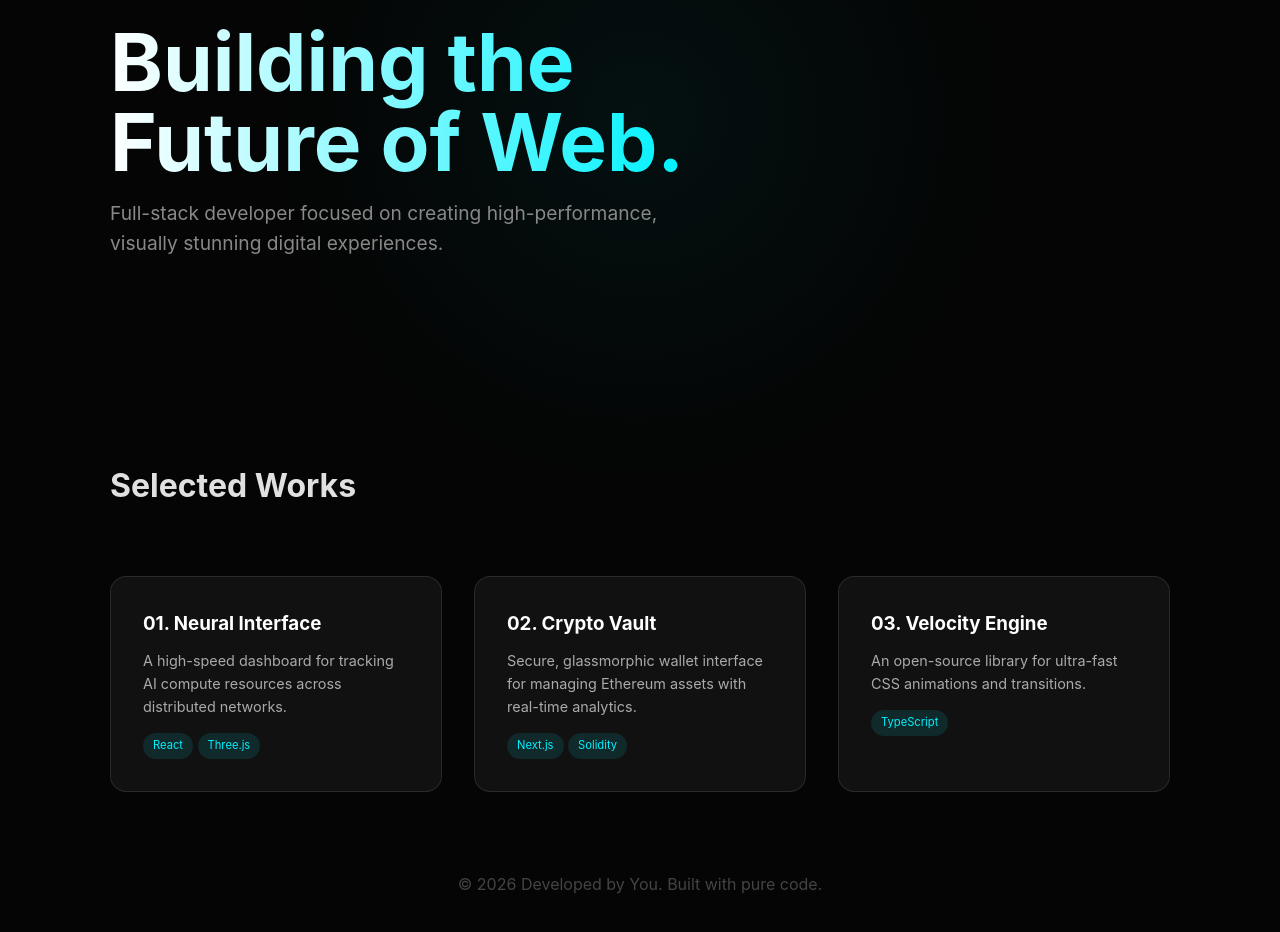
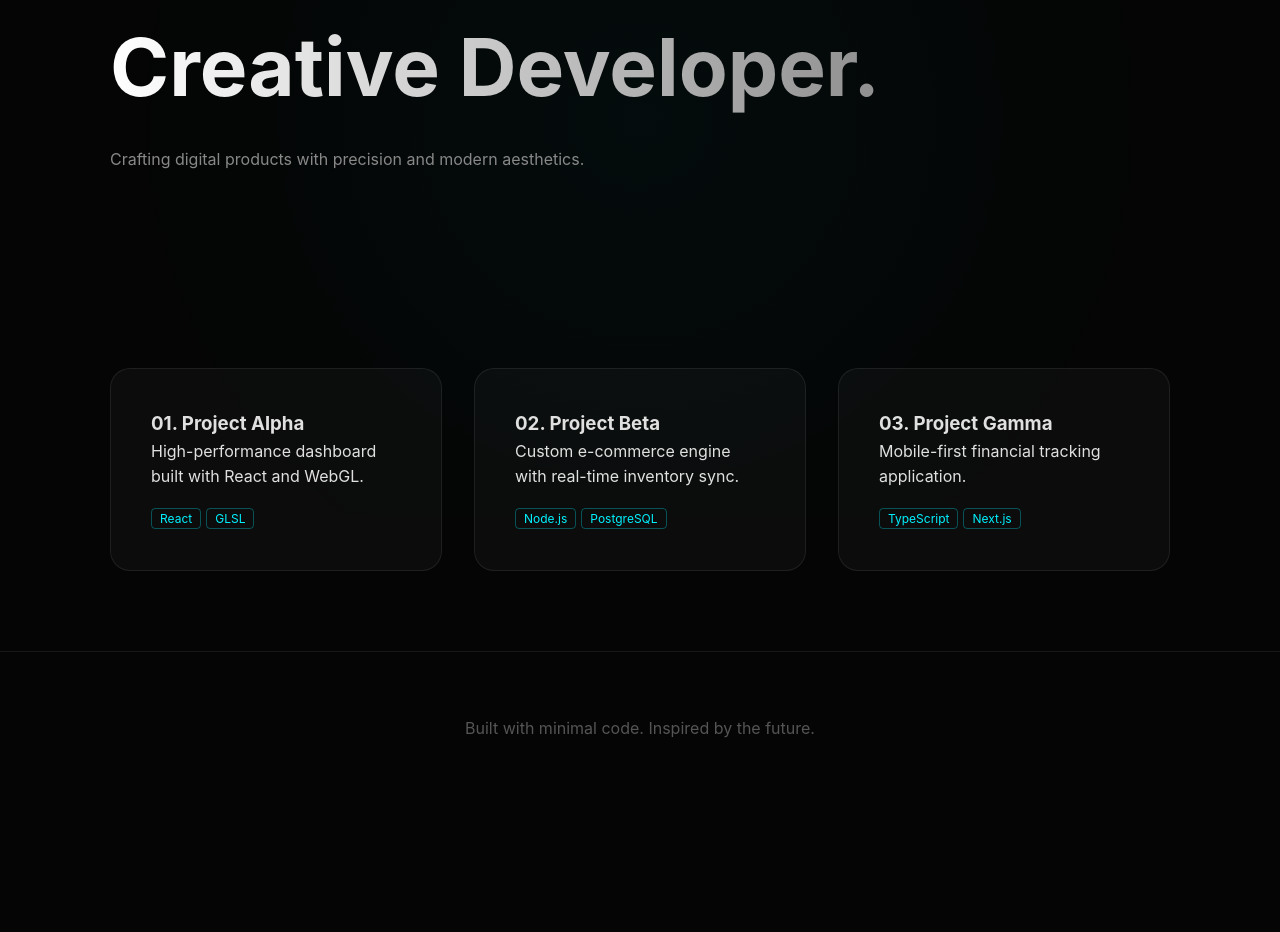
Before and after one commit to eshanawasthi021/Dev, a plain HTML site: page index.html in a window 1280 px wide. Shown: the part 282-1214 px from the top of the page. After the commit the page ends 1088 px from the top, so only its background shows below. Drawn offline with nearby package versions, Linux system fonts and the light colour scheme.

Commit message:
Update index.html

```diff
--- a/index.html
+++ b/index.html
@@ -4,14 +4,13 @@
     <meta charset="UTF-8">
     <meta name="viewport" content="width=device-width, initial-scale=1.0">
     <title>Dev Portfolio | 2026</title>
-    <script src="https://unpkg.com/lucide@latest"></script>
     <style>
         :root {
             --bg: #050505;
-            --card-bg: rgba(255, 255, 255, 0.05);
+            --card-bg: rgba(255, 255, 255, 0.03);
             --accent: #00f2ff;
             --text: #e0e0e0;
-            --glass-border: rgba(255, 255, 255, 0.1);
+            --glass-border: rgba(255, 255, 255, 0.08);
         }
 
         * { margin: 0; padding: 0; box-sizing: border-box; }
@@ -23,11 +22,11 @@
             line-height: 1.6;
         }
 
-        /* Animated Background Gradient */
+        /* Background Glow */
         .bg-glow {
             position: fixed;
             top: 0; left: 0; width: 100%; height: 100%;
-            background: radial-gradient(circle at 50% 50%, rgba(0, 242, 255, 0.05) 0%, transparent 50%);
+            background: radial-gradient(circle at 50% 50%, rgba(0, 242, 255, 0.03) 0%, transparent 70%);
             z-index: -1;
         }
 
@@ -35,122 +34,141 @@
             display: flex;
             justify-content: space-between;
             padding: 2rem 10%;
-            backdrop-filter: blur(10px);
             position: sticky;
             top: 0;
             z-index: 100;
+            background: rgba(5, 5, 5, 0.8);
+            backdrop-filter: blur(10px);
         }
 
-        .logo { font-weight: 800; font-size: 1.5rem; letter-spacing: -1px; color: var(--accent); }
+        .logo { font-weight: 800; color: var(--accent); }
 
         .container { max-width: 1100px; margin: 0 auto; padding: 0 20px; }
 
-        /* Hero Section */
         .hero {
-            height: 80vh;
+            height: 70vh;
             display: flex;
             flex-direction: column;
             justify-content: center;
-            align-items: flex-start;
         }
 
         .hero h1 {
-            font-size: clamp(3rem, 8vw, 5rem);
-            line-height: 1;
+            font-size: clamp(2.5rem, 8vw, 5rem);
             margin-bottom: 1rem;
-            background: linear-gradient(to right, #fff, var(--accent));
+            background: linear-gradient(to right, #fff, #666);
             -webkit-background-clip: text;
             -webkit-text-fill-color: transparent;
         }
 
-        .hero p { font-size: 1.2rem; color: #888; max-width: 600px; }
+        /* --- ANIMATION STYLES --- */
+        .reveal {
+            opacity: 0;
+            transform: translateY(30px);
+            transition: all 0.8s cubic-bezier(0.2, 0.8, 0.2, 1);
+        }
 
-        /* Project Grid */
+        .reveal.active {
+            opacity: 1;
+            transform: translateY(0);
+        }
+
         .grid {
             display: grid;
             grid-template-columns: repeat(auto-fit, minmax(300px, 1fr));
             gap: 2rem;
-            margin-top: 4rem;
+            margin-bottom: 5rem;
         }
 
         .card {
             background: var(--card-bg);
             border: 1px solid var(--glass-border);
-            padding: 2rem;
-            border-radius: 16px;
-            transition: all 0.3s ease;
-            cursor: pointer;
-            position: relative;
-            overflow: hidden;
+            padding: 2.5rem;
+            border-radius: 20px;
+            transition: border 0.3s ease, background 0.3s ease;
         }
 
         .card:hover {
             border-color: var(--accent);
-            transform: translateY(-5px);
-            box-shadow: 0 10px 30px rgba(0, 242, 255, 0.1);
+            background: rgba(255, 255, 255, 0.06);
         }
 
-        .card h3 { margin-bottom: 10px; color: #fff; }
-        .card p { color: #aaa; font-size: 0.9rem; }
-
         .tag {
-            font-size: 0.7rem;
-            background: rgba(0, 242, 255, 0.1);
+            font-size: 0.75rem;
             color: var(--accent);
-            padding: 4px 10px;
-            border-radius: 20px;
-            display: inline-block;
-            margin-top: 15px;
+            border: 1px solid rgba(0, 242, 255, 0.3);
+            padding: 2px 8px;
+            border-radius: 4px;
+            margin-right: 5px;
         }
 
-        footer { text-align: center; padding: 5rem 0; color: #444; }
+        footer { padding: 4rem; text-align: center; border-top: 1px solid var(--glass-border); color: #555; }
     </style>
 </head>
 <body>
     <div class="bg-glow"></div>
 
     <nav>
-        <div class="logo">DEV.PORTFOLIO</div>
-        <div>[ GitHub ]</div>
+        <div class="logo">CODING_PARTNER</div>
+        <div style="cursor: pointer;">MENU //</div>
     </nav>
 
     <div class="container">
-        <section class="hero">
-            <h1>Building the <br> Future of Web.</h1>
-            <p>Full-stack developer focused on creating high-performance, visually stunning digital experiences.</p>
+        <section class="hero reveal">
+            <h1>Creative Developer.</h1>
+            <p style="color: #888;">Crafting digital products with precision and modern aesthetics.</p>
         </section>
 
-        <h2 style="font-size: 2rem;">Selected Works</h2>
+        <div class="grid">
+            <div class="card reveal">
+                <h3>01. Project Alpha</h3>
+                <p>High-performance dashboard built with React and WebGL.</p>
+                <div style="margin-top: 15px;">
+                    <span class="tag">React</span><span class="tag">GLSL</span>
+                </div>
+            </div>
 
-        <div class="grid">
-            <div class="card">
-                <h3>01. Neural Interface</h3>
-                <p>A high-speed dashboard for tracking AI compute resources across distributed networks.</p>
-                <span class="tag">React</span> <span class="tag">Three.js</span>
+            <div class="card reveal">
+                <h3>02. Project Beta</h3>
+                <p>Custom e-commerce engine with real-time inventory sync.</p>
+                <div style="margin-top: 15px;">
+                    <span class="tag">Node.js</span><span class="tag">PostgreSQL</span>
+                </div>
             </div>
-            <div class="card">
-                <h3>02. Crypto Vault</h3>
-                <p>Secure, glassmorphic wallet interface for managing Ethereum assets with real-time analytics.</p>
-                <span class="tag">Next.js</span> <span class="tag">Solidity</span>
-            </div>
-            <div class="card">
-                <h3>03. Velocity Engine</h3>
-                <p>An open-source library for ultra-fast CSS animations and transitions.</p>
-                <span class="tag">TypeScript</span>
+
+            <div class="card reveal">
+                <h3>03. Project Gamma</h3>
+                <p>Mobile-first financial tracking application.</p>
+                <div style="margin-top: 15px;">
+                    <span class="tag">TypeScript</span><span class="tag">Next.js</span>
+                </div>
             </div>
         </div>
     </div>
 
     <footer>
-        <p>&copy; 2026 Developed by You. Built with pure code.</p>
+        <p>Built with minimal code. Inspired by the future.</p>
     </footer>
 
     <script>
-        // Simple scroll reveal or interactions can go here
-        document.querySelectorAll('.card').forEach(card => {
-            card.addEventListener('mouseenter', () => {
-                console.log('Hovering over project...');
+        // Intersection Observer Logic
+        const observerOptions = {
+            threshold: 0.2 // Trigger when 20% of the element is visible
+        };
+
+        const observer = new IntersectionObserver((entries) => {
+            entries.forEach((entry, index) => {
+                if (entry.isIntersecting) {
+                    // Small delay for each card to create a staggered effect
+                    setTimeout(() => {
+                        entry.target.classList.add('active');
+                    }, index * 100);
+                }
             });
+        }, observerOptions);
+
+        // Apply observer to all elements with the 'reveal' class
+        document.querySelectorAll('.reveal').forEach(el => {
+            observer.observe(el);
         });
     </script>
 </body>
```
